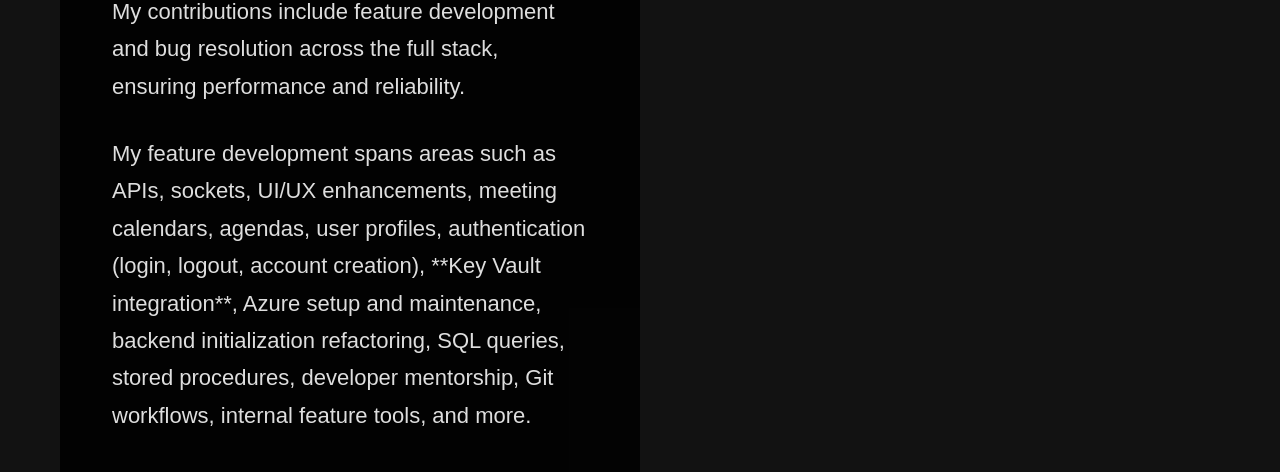
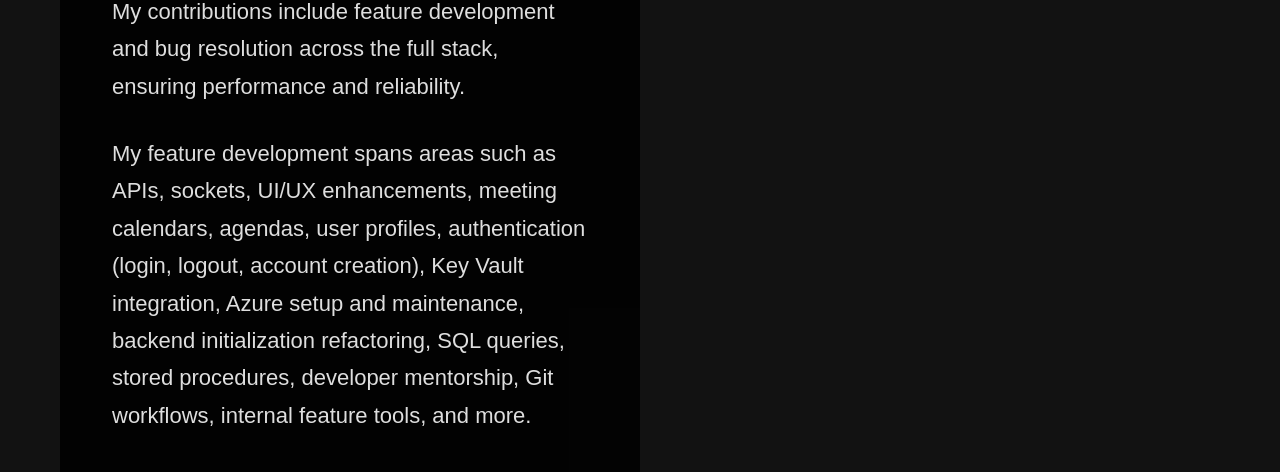
Before and after one commit to quentinneal/portfoliov2, a plain HTML site: page index.html in a window 1280 px wide. Shown: the part 3340-3812 px from the top of the page. Drawn offline with Linux system fonts and the light colour scheme; a web font is replaced by a local one.

Commit message:
Update index.html (small edit)

```diff
--- a/index.html
+++ b/index.html
@@ -161,7 +161,7 @@
 		I am also an active maintainer of Net Pay Advance and it's Financial Services Portal, providing internal tools for Nuvative employees. My contributions include feature development and bug resolution across the full stack, ensuring performance and reliability.
 		</p>
 		<p>
-		My feature development spans areas such as APIs, sockets, UI/UX enhancements, meeting calendars, agendas, user profiles, authentication (login, logout, account creation), **Key Vault integration**, Azure setup and maintenance, backend initialization refactoring, SQL queries, stored procedures, developer mentorship, Git workflows, internal feature tools, and more.
+		My feature development spans areas such as APIs, sockets, UI/UX enhancements, meeting calendars, agendas, user profiles, authentication (login, logout, account creation), Key Vault integration, Azure setup and maintenance, backend initialization refactoring, SQL queries, stored procedures, developer mentorship, Git workflows, internal feature tools, and more.
 		</p>
 		<p>
 		I am currently working on ensuring that the financial websites are CFPB compliant before working on our call software rewrite.
```
